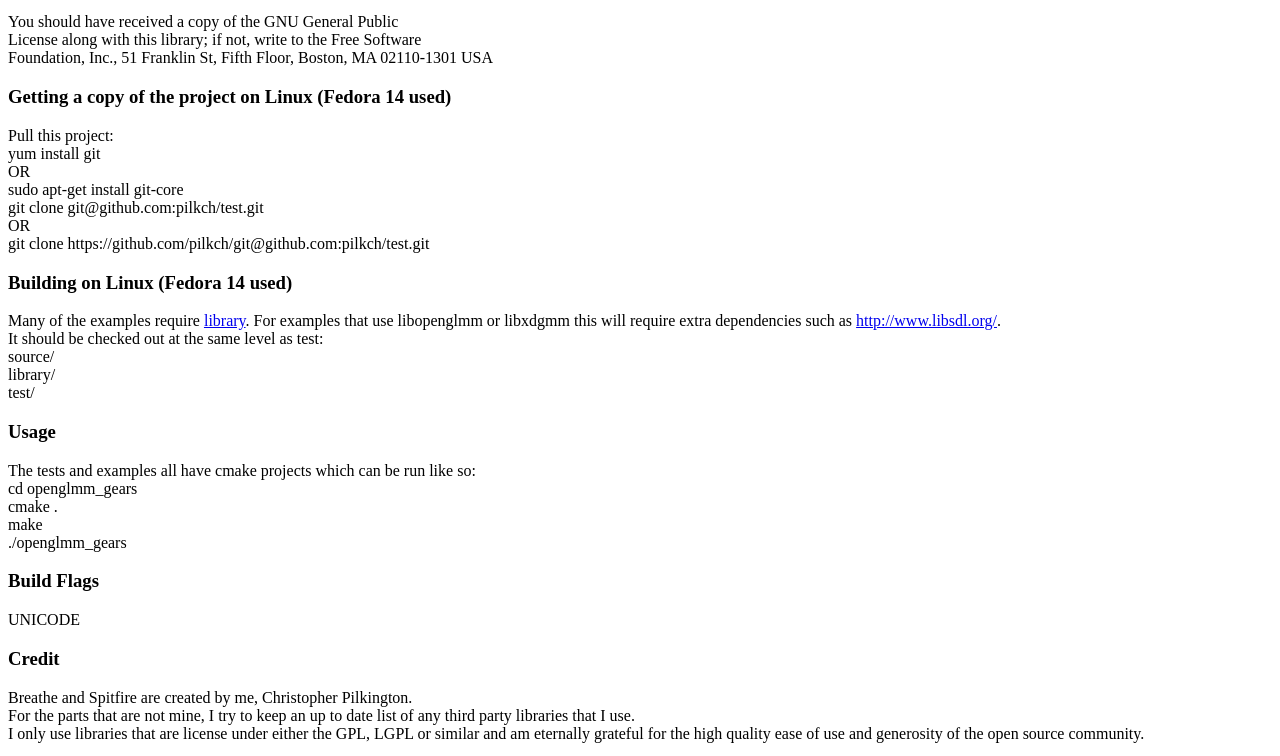
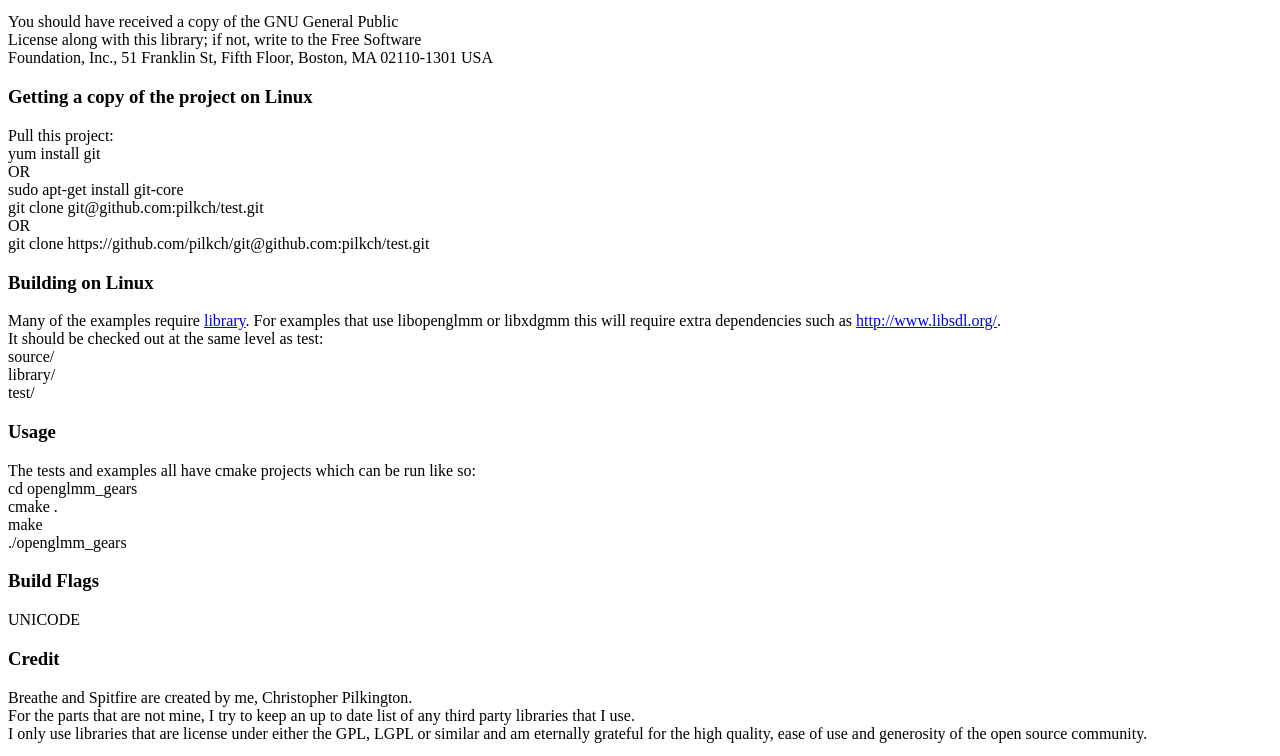
Before and after one commit to pilkch/tests, a plain HTML site: page index.html in a window 1280 px wide. Shown: the part 318-1074 px from the top of the page. Drawn offline with Linux system fonts and the light colour scheme.

Commit message:
Updated documentation.

```diff
--- a/index.html
+++ b/index.html
@@ -4,7 +4,7 @@
     <h3>
       Tests, examples and experiments<br />
       Chris Pilkington<br />
-      Copyright (C) 2005-2010<br />
+      Copyright (C) 2005-present<br />
       <a href="http://chris.iluo.net/">http://chris.iluo.net/</a>
     </h3>
 
@@ -27,7 +27,7 @@
       Foundation, Inc., 51 Franklin St, Fifth Floor, Boston, MA  02110-1301  USA<br />
     </p>
 
-    <h3>Getting a copy of the project on Linux (Fedora 14 used)</h3>
+    <h3>Getting a copy of the project on Linux</h3>
     <p>
       Pull this project:<br />
       yum install git<br />
@@ -39,7 +39,7 @@
       git clone https://github.com/pilkch/git@github.com:pilkch/test.git<br />
     </p>
 
-    <h3>Building on Linux (Fedora 14 used)</h3>
+    <h3>Building on Linux</h3>
     <p>
       Many of the examples require <a href="https://github.com/pilkch/library/">library</a>.  For examples that use libopenglmm or libxdgmm this will require extra dependencies such as  <a href="http://www.libsdl.org/">http://www.libsdl.org/</a>.<br />
       It should be checked out at the same level as test:<br />
@@ -66,7 +66,7 @@
     <p>
       Breathe and Spitfire are created by me, Christopher Pilkington.  <br />
       For the parts that are not mine, I try to keep an up to date list of any third party libraries that I use.  <br />
-      I only use libraries that are license under either the GPL, LGPL or similar and am eternally grateful for the high quality ease of use and generosity of the open source community.
+      I only use libraries that are license under either the GPL, LGPL or similar and am eternally grateful for the high quality, ease of use and generosity of the open source community.
     </p>
 
     <p>
@@ -83,12 +83,14 @@
       <a href="http://www.q12.org/">http://www.q12.org/</a>
     </p>
 
+    <p>
       SDL - Simple DirectMedia Layer<br />
       Copyright (C) 1997-2006 Sam Lantinga<br />
       Sam Lantinga<br />
       <a href="http://www.libsdl.org/">http://www.libsdl.org/</a>
     </p>
 
+    <p>
       FreeType
       Copyright 1996-2001, 2006 by<br />
       David Turner, Robert Wilhelm, and Werner Lemberg<br />
```
